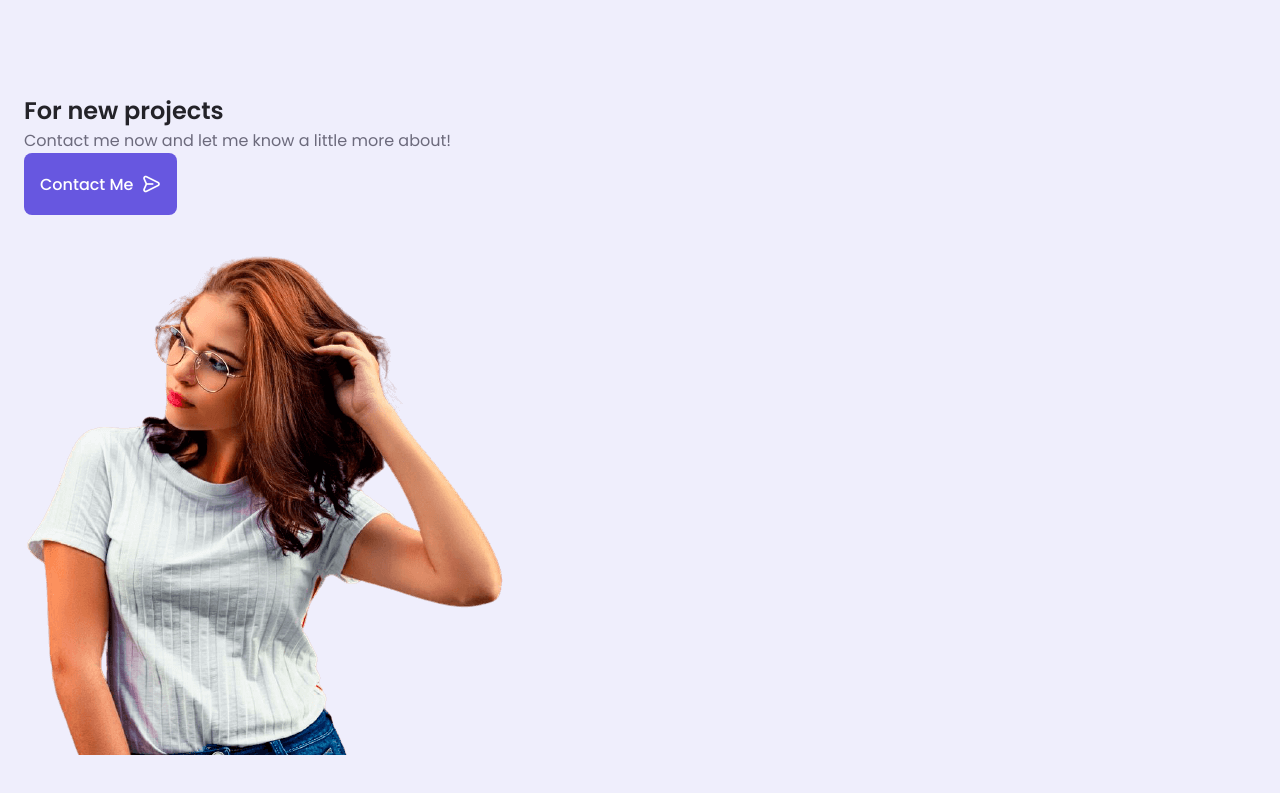
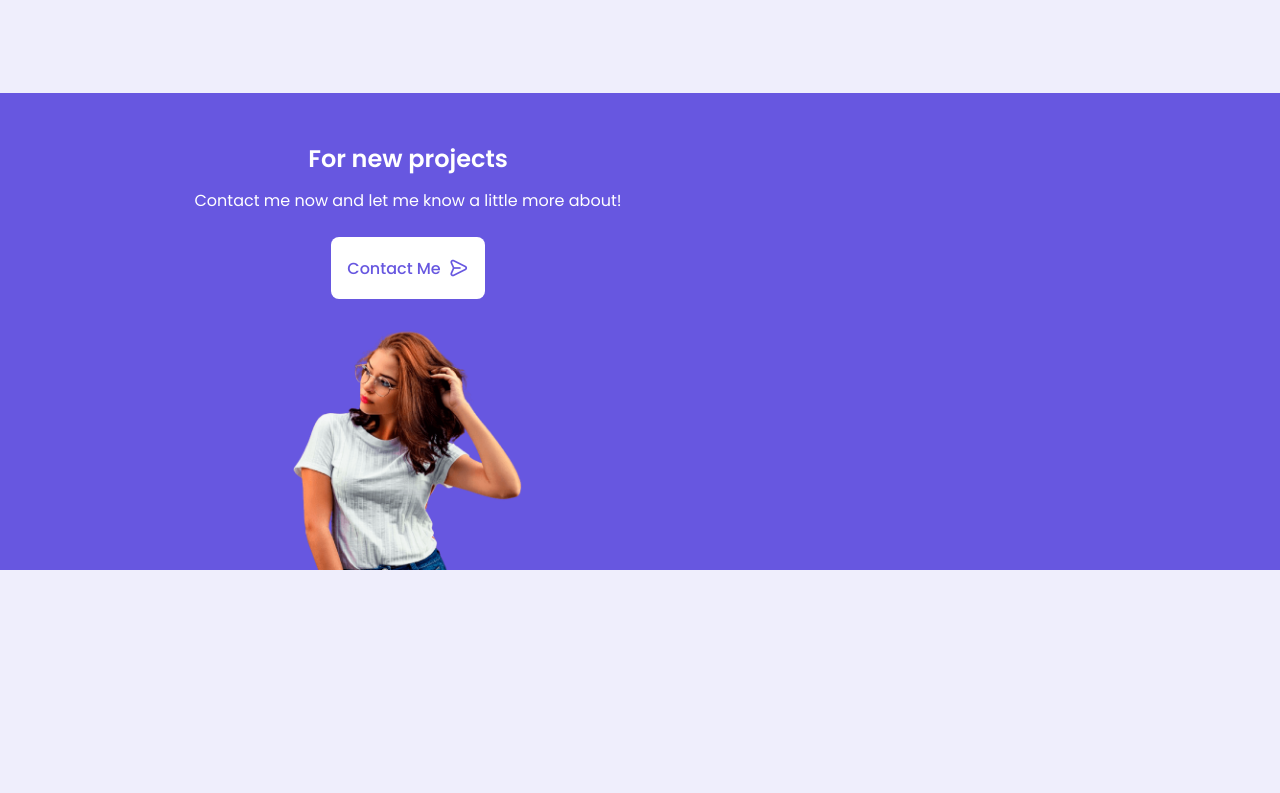
Before and after one commit to lucaslucenak/personal-responsive-portfolio, a plain HTML site: page index.html in a window 1280 px wide. Shown: the part 3985-4778 px from the top of the page. After the commit the page ends 4667 px from the top, so only its background shows below. Drawn offline with nearby package versions, Linux system fonts and the light colour scheme.

Commit message:
Update Project in Mind

```diff
--- a/assets/css/styles.css
+++ b/assets/css/styles.css
@@ -325,6 +325,15 @@ img {
     font-size: 1.25rem;
     margin-left: var(--mb-0-5);
     transition: .3s;
+}
+
+.button--white {
+    background-color: #FFF;
+    color: var(--first-color);
+}
+
+.button--white:hover {
+    background-color: #FFF;
 }
 
 .button--flex {
@@ -709,5 +718,29 @@ img {
 
 /* Project in Mind */
 .project {
+    text-align: center;
+}
 
+.project__bg {
+    background-color: var(--first-color-second);
+    padding-top: 3rem;
 }
+
+.project__title {
+    font-size: var(--h2-font-size);
+    margin-bottom: var(--mb-0-75);
+}
+
+.project__description {
+    margin-bottom: var(--mb-1-5);
+}
+
+.project__title,
+.project__description {
+    color: #FFF;
+}
+
+.project__img {
+    width: 232px;
+    justify-self: center;
+}
```
